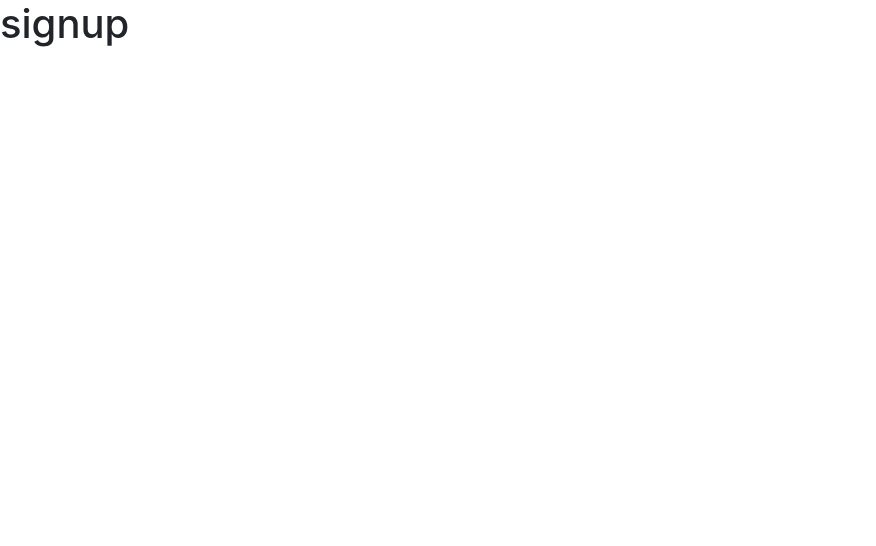
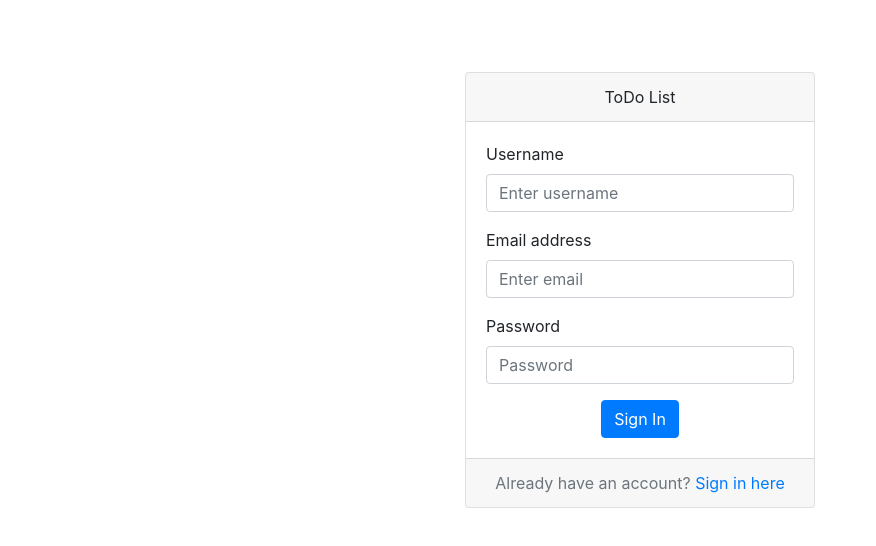
Before and after one commit to Anya555/ReactTodoApp, a React (Create React App) app in the folder client/: page /SignUp in a window 1280 px wide. Shown: the top 546 px of the page, without its empty margins (0-876 px from the left). Built offline with nearby package versions, Linux system fonts and the light colour scheme.

Commit message:
sign up form

```diff
--- a/client/src/pages/SignUp.js
+++ b/client/src/pages/SignUp.js
@@ -1,10 +1,53 @@
 import React from 'react';
+import { Link } from "react-router-dom";
 import './signup.css';
+
+import Card from 'react-bootstrap/Card';
+import Form from 'react-bootstrap/Form'
+import Button from 'react-bootstrap/Button';
 
 const SignUp = () => {
     return(
         <>
-        <h1>signup</h1>
+      <div className="container">
+                <div className="row">
+                    <div className="col-md-4 offset-sm-4 col-sm-12">
+                        <br></br><br></br><br></br>
+
+                        <Card className="text-center">
+                            <Card.Header>ToDo List</Card.Header>
+                            <Card.Body>
+
+                                <Form>
+                                <Form.Group controlId="formBasicUsername">
+                                        <Form.Label className="email">Username</Form.Label>
+                                        <Form.Control type="name" placeholder="Enter username" />
+                                    </Form.Group>
+
+                                    <Form.Group controlId="formBasicEmail">
+                                        <Form.Label className="email">Email address</Form.Label>
+                                        <Form.Control type="email" placeholder="Enter email" />
+                                    </Form.Group>
+
+                                    <Form.Group controlId="formBasicPassword">
+                                        <Form.Label className="password">Password</Form.Label>
+                                        <Form.Control type="password" placeholder="Password" />
+                                    </Form.Group>
+
+                                    <Button variant="primary" type="submit">
+                                        Sign In
+                                    </Button>
+                                </Form>
+
+
+                            </Card.Body>
+                            <Card.Footer className="text-muted">Already have an account?
+                            <Link to='/'> Sign in here</Link> </Card.Footer>
+                        </Card>
+
+                    </div>
+                </div>
+            </div>
         </>
     )
 }
```
